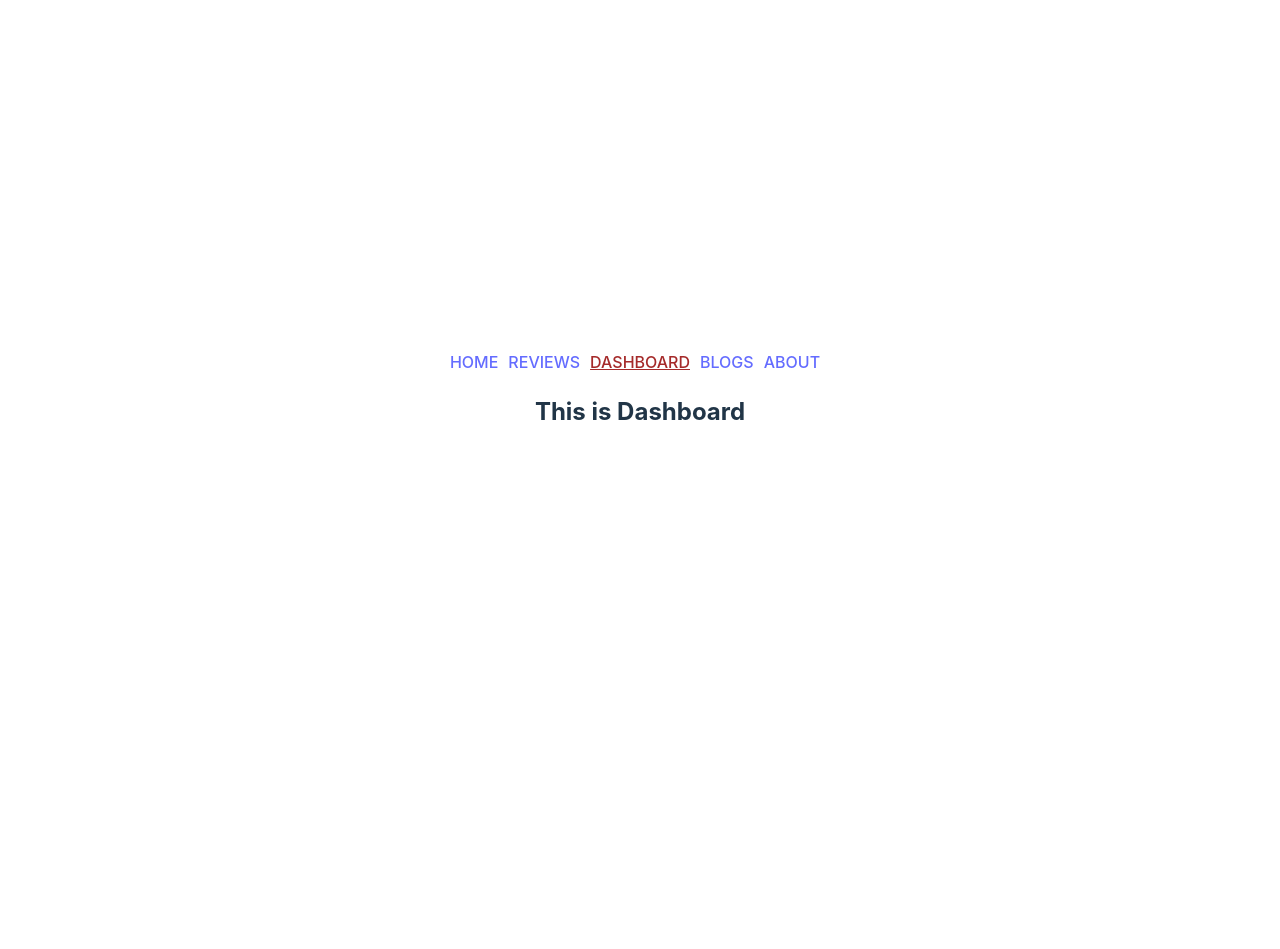
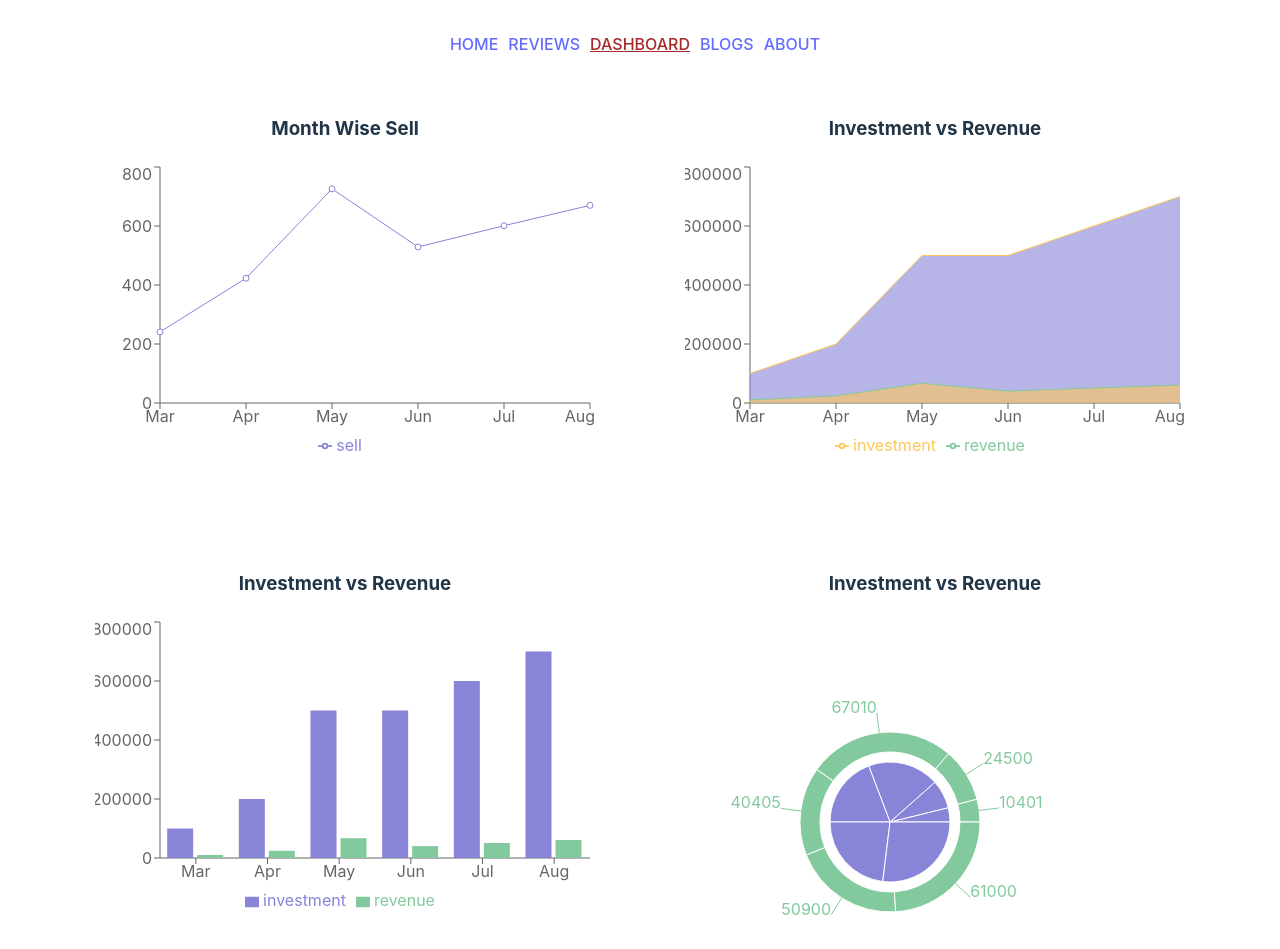
Before and after one commit to Nadim-Nion/product-analysis-website, a React (Vite) app: page /dashboard in a window 1280 px wide. Before the commit the page ends 800 px from the top, so only its background shows below. Built offline with nearby package versions, Linux system fonts and the light colour scheme.

Commit message:
all charts added in Dashboard

```diff
--- a/package.json
+++ b/package.json
@@ -15,6 +15,7 @@
     "react": "^18.2.0",
     "react-dom": "^18.2.0",
     "react-router-dom": "^6.18.0",
+    "recharts": "^2.9.3",
     "sort-by": "^1.2.0"
   },
   "devDependencies": {
--- a/src/components/About/About.jsx
+++ b/src/components/About/About.jsx
@@ -3,7 +3,7 @@ import React from 'react';
 const About = () => {
     return (
         <div>
-            <h2>This is About Page</h2>
+            <h2>Coming Soon !!!</h2>
         </div>
     );
 };
--- /dev/null
+++ b/src/components/Dashboard/Dashboard.css
@@ -0,0 +1,6 @@
+.dashboard {
+    display: grid;
+    grid-template-columns: repeat(2, 1fr);
+    gap: 90px;
+    margin-top: 40px;
+}
--- a/src/components/Dashboard/Dashboard.jsx
+++ b/src/components/Dashboard/Dashboard.jsx
@@ -1,9 +1,112 @@
 import React from 'react';
+import { LineChart, Line, AreaChart, Area, BarChart, Bar, PieChart, Pie, XAxis, YAxis, Tooltip, Legend, Rectangle } from 'recharts';
+import './Dashboard.css';
 
 const Dashboard = () => {
+
+    const profitArray = [
+        {
+            "month": "Mar",
+            "investment": 100000,
+            "sell": 241,
+            "revenue": 10401
+        },
+        {
+            "month": "Apr",
+            "investment": 200000,
+            "sell": 423,
+            "revenue": 24500
+        },
+        {
+            "month": "May",
+            "investment": 500000,
+            "sell": 726,
+            "revenue": 67010
+        },
+        {
+            "month": "Jun",
+            "investment": 500000,
+            "sell": 529,
+            "revenue": 40405
+        },
+        {
+            "month": "Jul",
+            "investment": 600000,
+            "sell": 601,
+            "revenue": 50900
+        },
+        {
+            "month": "Aug",
+            "investment": 700000,
+            "sell": 670,
+            "revenue": 61000
+        }
+    ]
+
     return (
-        <div>
-            <h2>This is Dashboard</h2>
+        <div className='dashboard'>
+
+            {/* LineChart */}
+            <div>
+                <h3>Month Wise Sell</h3>
+                <LineChart width={500} height={300} data={profitArray}>
+                    <XAxis dataKey="month"></XAxis>
+                    <YAxis></YAxis>
+                    <Tooltip />
+                    <Legend />
+                    <Line dataKey="sell" stroke="#8884d8"></Line>
+                </LineChart>
+            </div>
+
+            {/* AreaChart */}
+            <div>
+                <h3>Investment vs Revenue</h3>
+                <AreaChart width={500} height={300} data={profitArray}>
+                    <XAxis dataKey="month"></XAxis>
+                    <YAxis></YAxis>
+                    <Tooltip />
+                    <Legend />
+                    <Area dataKey="investment" stroke="#ffc658" fill="#8884d8"></Area>
+                    <Area dataKey="revenue" stroke="#82ca9d" fill="#ffc658"></Area>
+                </AreaChart>
+            </div>
+
+            {/* BarChart */}
+            <div>
+                <h3>Investment vs Revenue</h3>
+                <BarChart width={500} height={300} data={profitArray}>
+                    <XAxis dataKey="month"></XAxis>
+                    <YAxis></YAxis>
+                    <Tooltip />
+                    <Legend />
+                    <Bar dataKey="investment" fill="#8884d8" activeBar={<Rectangle fill="pink" stroke="blue" />}></Bar>
+                    <Bar dataKey="revenue" fill="#82ca9d" activeBar={<Rectangle fill="gold" stroke="purple" />}></Bar>
+                </BarChart>
+            </div>
+
+            {/* PieChart */}
+            <div>
+                <h3>Investment vs Revenue</h3>
+                <PieChart width={500} height={300}>
+                    <Tooltip />
+                    <Pie data={profitArray}
+                        dataKey="investment"
+                        cx={200}
+                        cy={200}
+                        outerRadius={60}
+                        fill="#8884d8"
+                    ></Pie>
+                    <Pie data={profitArray}
+                        dataKey="revenue"
+                        cx={200}
+                        cy={200}
+                        innerRadius={70}
+                        outerRadius={90}
+                        fill="#82ca9d"
+                        label
+                    ></Pie>
+                </PieChart>
+            </div>
         </div>
     );
 };
```
Also changed, not shown: 1 other file (tests, documents, lock files or other folders).
